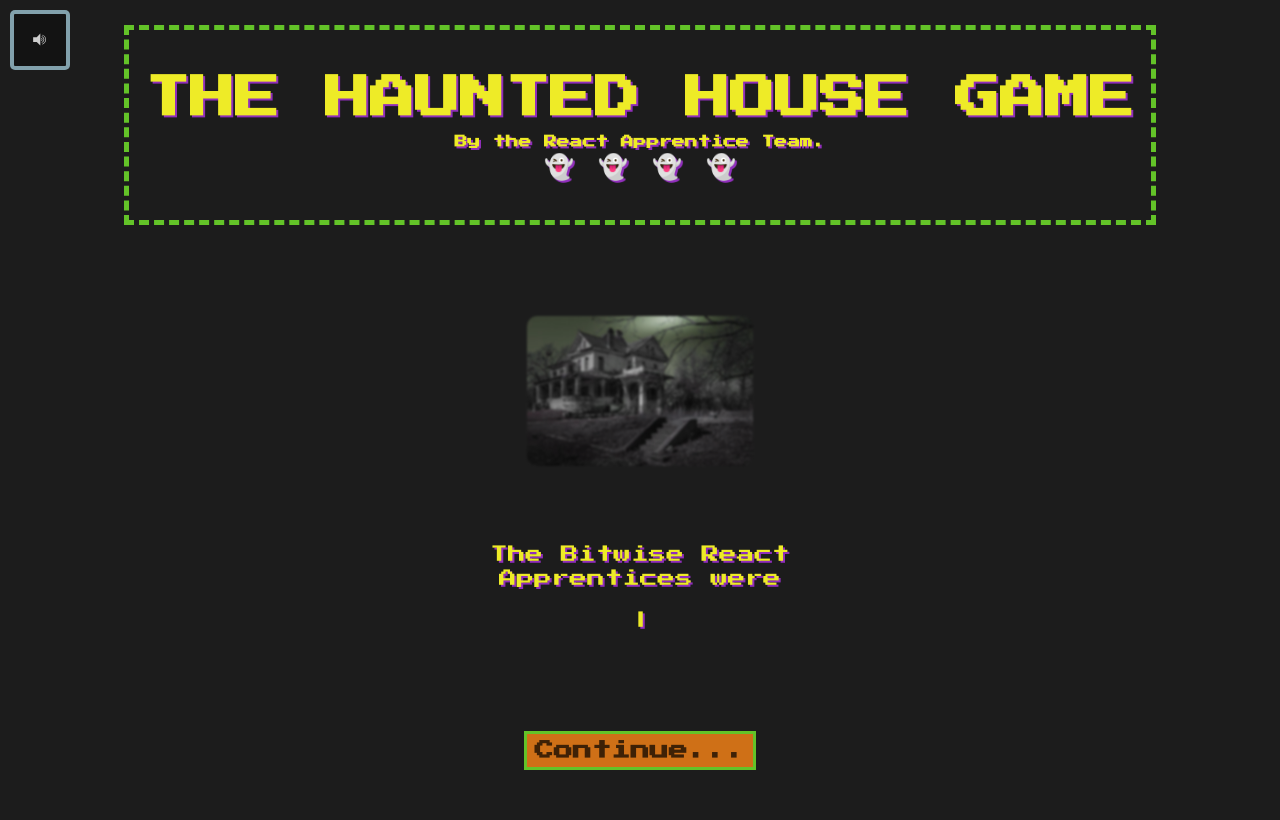
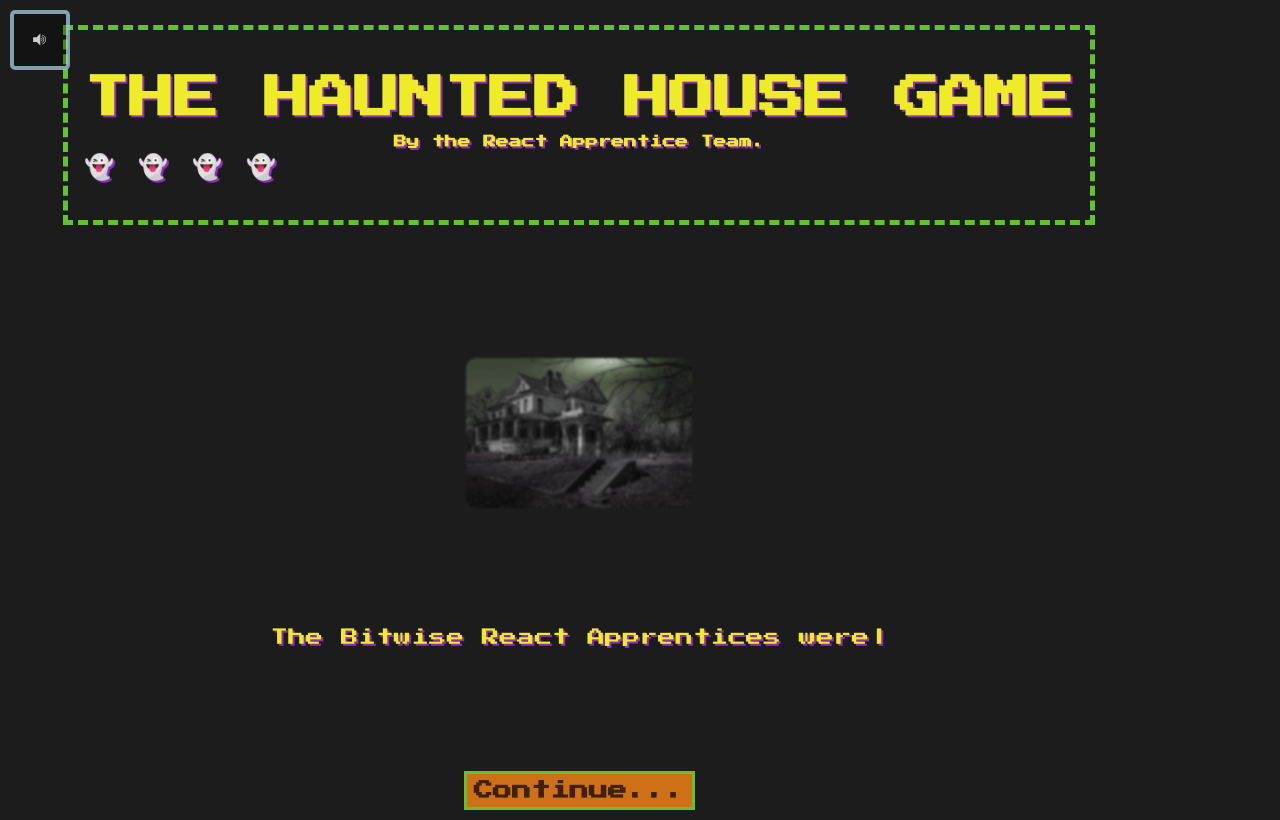
Before and after one commit to luceroweb/haunted-house-game, a React (Create React App) app: page / in a window 1280 px wide. Built offline with nearby package versions, Linux system fonts and the light colour scheme.

Commit message:
commit before merge

```diff
--- a/src/index.css
+++ b/src/index.css
@@ -1,14 +1,11 @@
 /* Importing the Press Start 2P font from google fonts */
 @import url('https://fonts.googleapis.com/css2?family=Press+Start+2P&display=swap');
 
-h1{
-}
-
-div{
+/* div{
     display: flex;
     flex-direction: column;
     align-items: center;
-}
+} */
 
 /*****************************
 *      SITE GLOBALS
```
